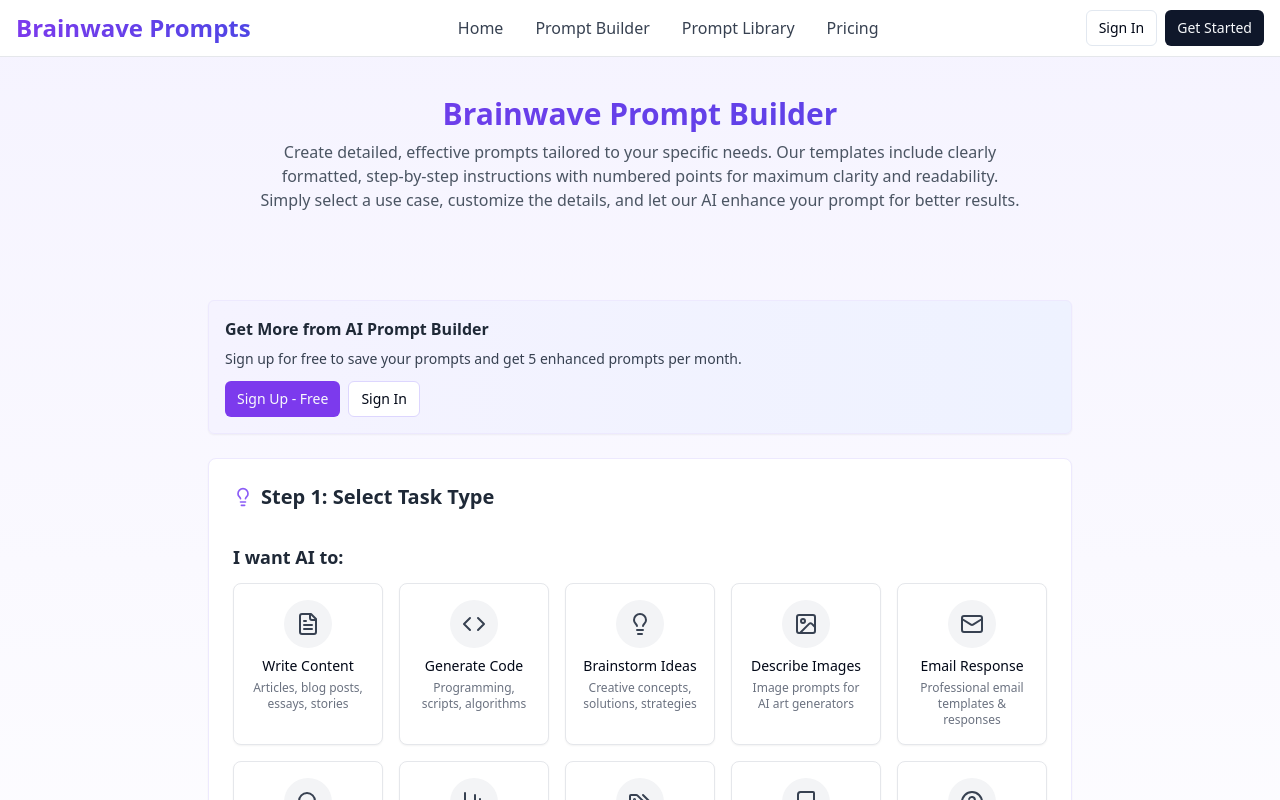
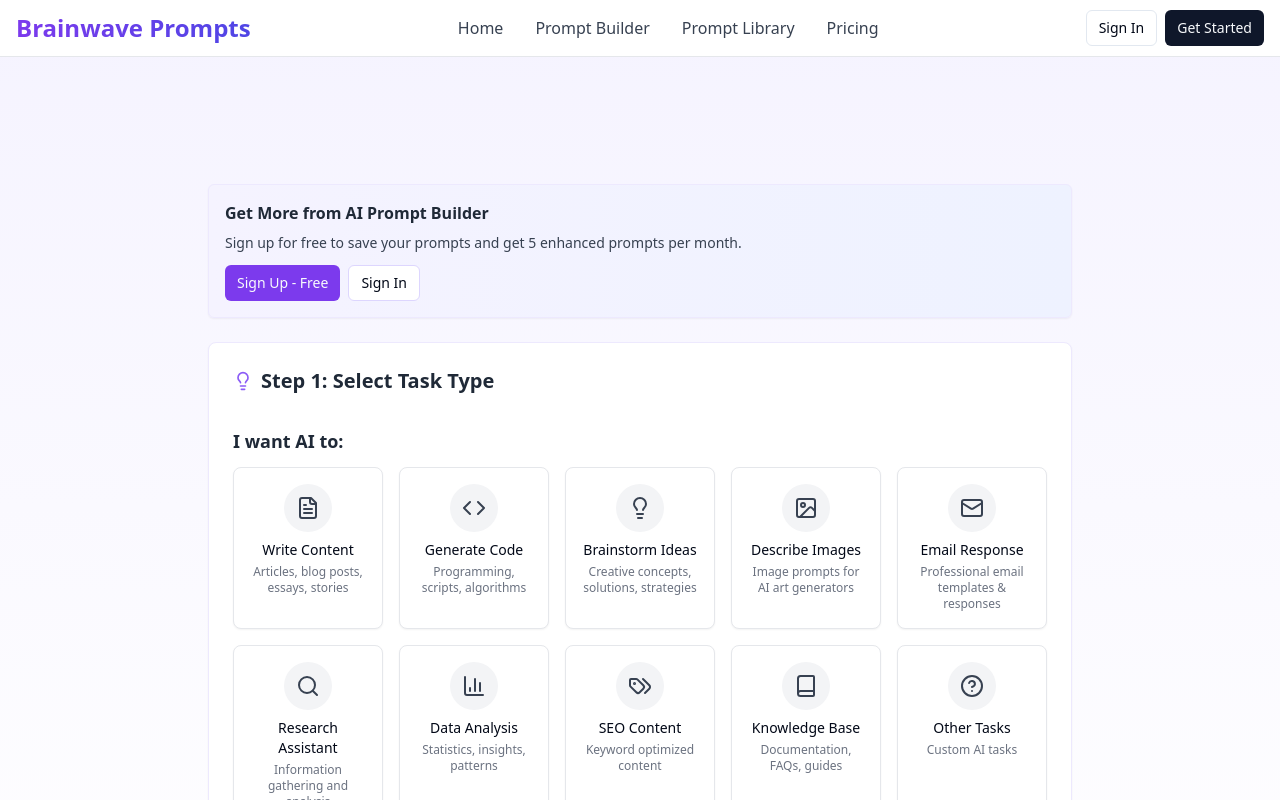
Before and after one commit to rdh-bot-ai/brainwaveprompts, a React (Vite) app: page /builder in a window 1280 px wide. Shown: the top 800 px of the page. Built offline with nearby package versions, Linux system fonts and the light colour scheme.

Commit message:
Visual edit in Lovable
Edited UI in Lovable

```diff
--- a/src/pages/Builder.tsx
+++ b/src/pages/Builder.tsx
@@ -7,12 +7,8 @@ const Builder = () => {
       <div className="pt-24 pb-16">
         <div className="max-w-7xl mx-auto px-4">
           <div className="text-center mb-10">
-            <h1 className="text-3xl font-bold mb-2 bg-gradient-to-r from-purple-600 to-indigo-600 bg-clip-text text-transparent">Brainwave Prompt Builder</h1>
-            <p className="text-gray-600 max-w-3xl mx-auto">
-              Create detailed, effective prompts tailored to your specific needs. Our templates include
-              clearly formatted, step-by-step instructions with numbered points for maximum clarity and readability.
-              Simply select a use case, customize the details, and let our AI enhance your prompt for better results.
-            </p>
+
+
           </div>
         </div>
         <PromptBuilder />
```
